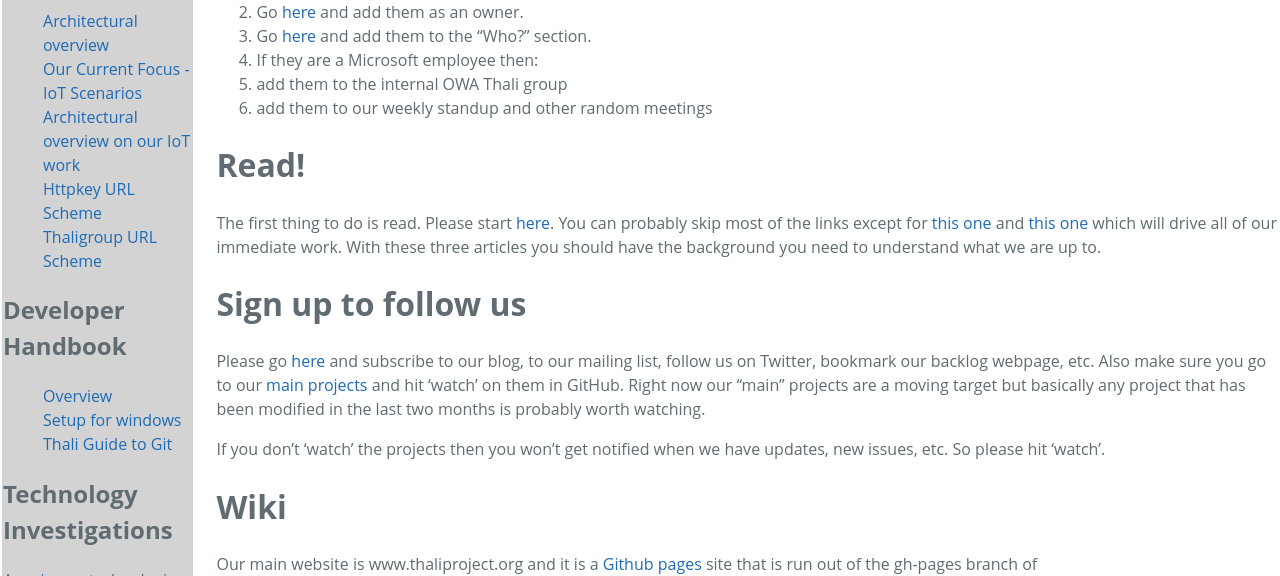
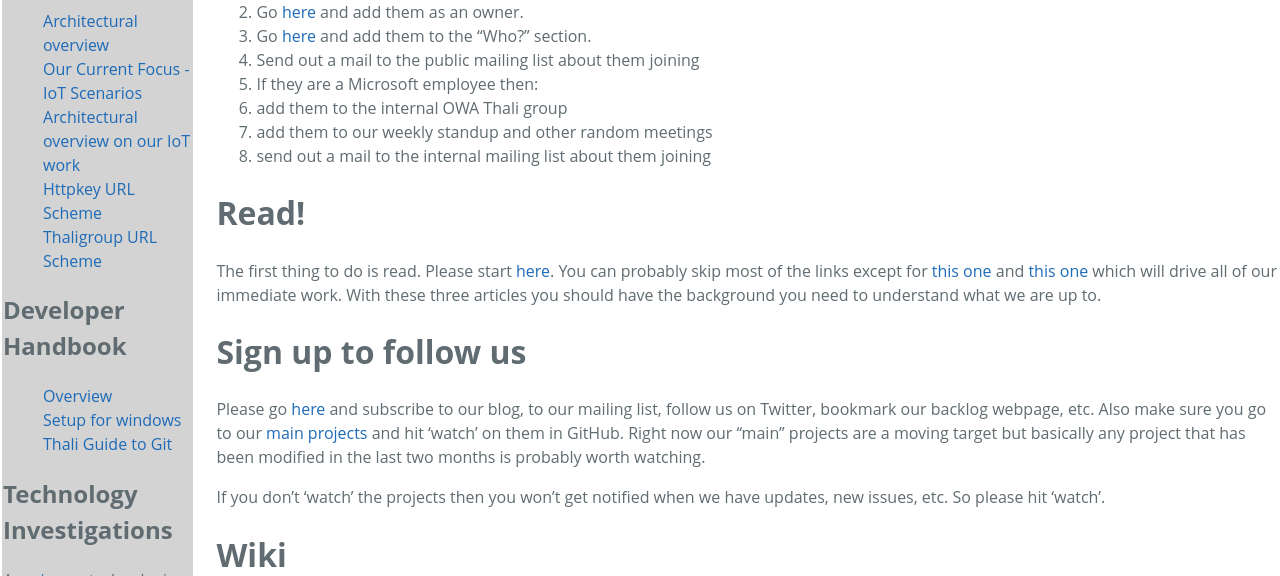
Before and after one commit to thaliproject/thali, a Jekyll site: the page built from DeveloperHandbook.md, in a window 1280 px wide and 900 px high, cut to the strip 324-900 px from the top of the window. Built offline with Jekyll 4.4.1, drawn with Linux system fonts in a browser that asks for light colours; Markdown is read by kramdown in place of the engine named in the settings.

Commit message:
Update DeveloperHandbook.md

```diff
--- a/DeveloperHandbook.md
+++ b/DeveloperHandbook.md
@@ -11,9 +11,11 @@ Welcome to Thali! So you want to learn more? Great!
 1. Tell them that they need to read this doc and make sure they do what it says in terms of things to sign up for.
 2. Go [here](https://github.com/orgs/thaliproject/people) and add them as an owner.
 3. Go [here](https://github.com/thaliproject/thali/blob/gh-pages/index.md) and add them to the "Who?" section.
+4. Send out a mail to the public mailing list about them joining
 4. If they are a Microsoft employee then:
   5. add them to the internal OWA Thali group
   6. add them to our weekly standup and other random meetings
+  7. send out a mail to the internal mailing list about them joining
 
 # Read!
 The first thing to do is read. Please start [here](ThaliAndCouch). You can probably skip most of the links except for [this one](nodeondevices) and [this one](ThaliAndIoT) which will drive all of our immediate work. With these three articles you should have the background you need to understand what we are up to.
```
